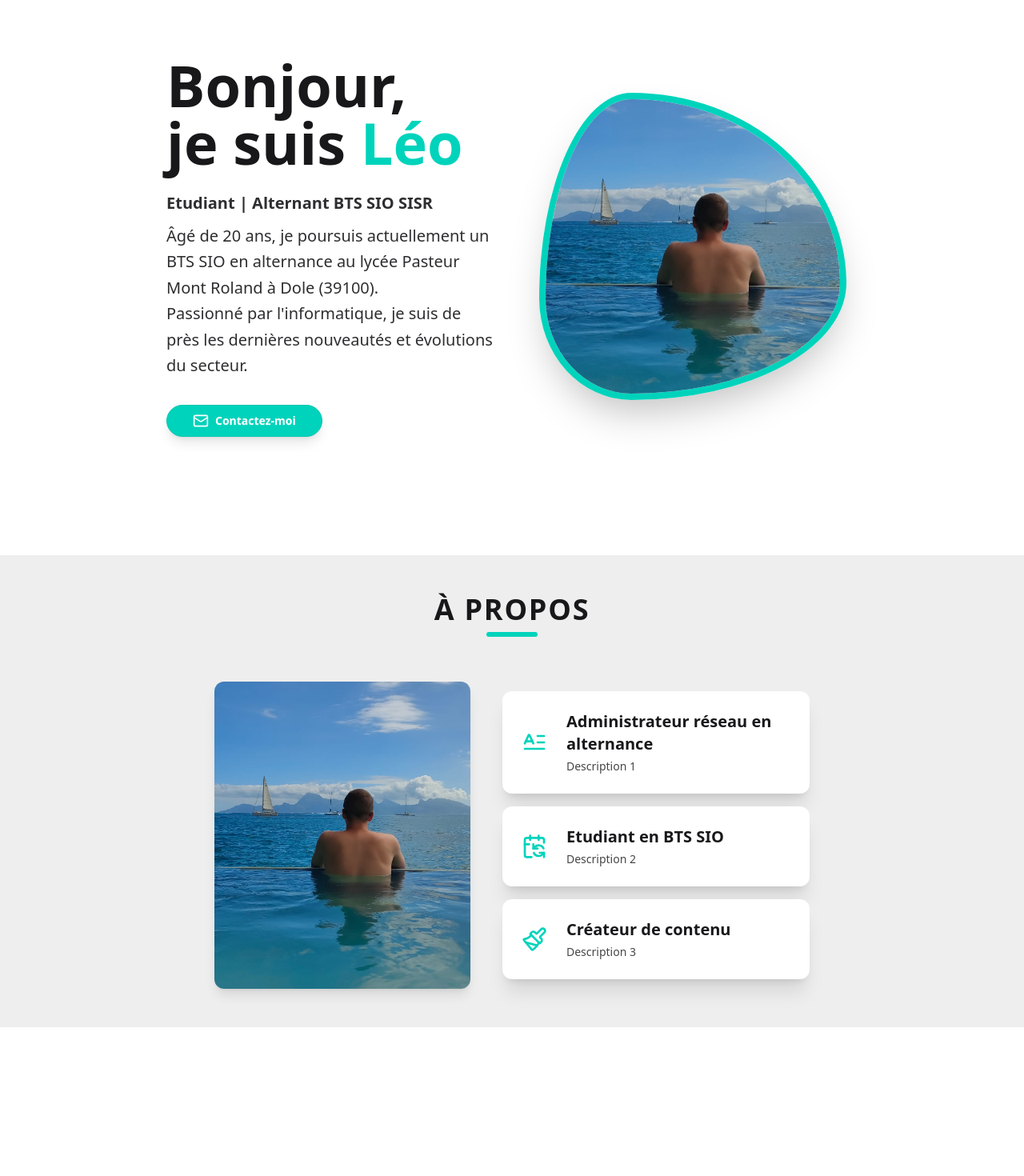
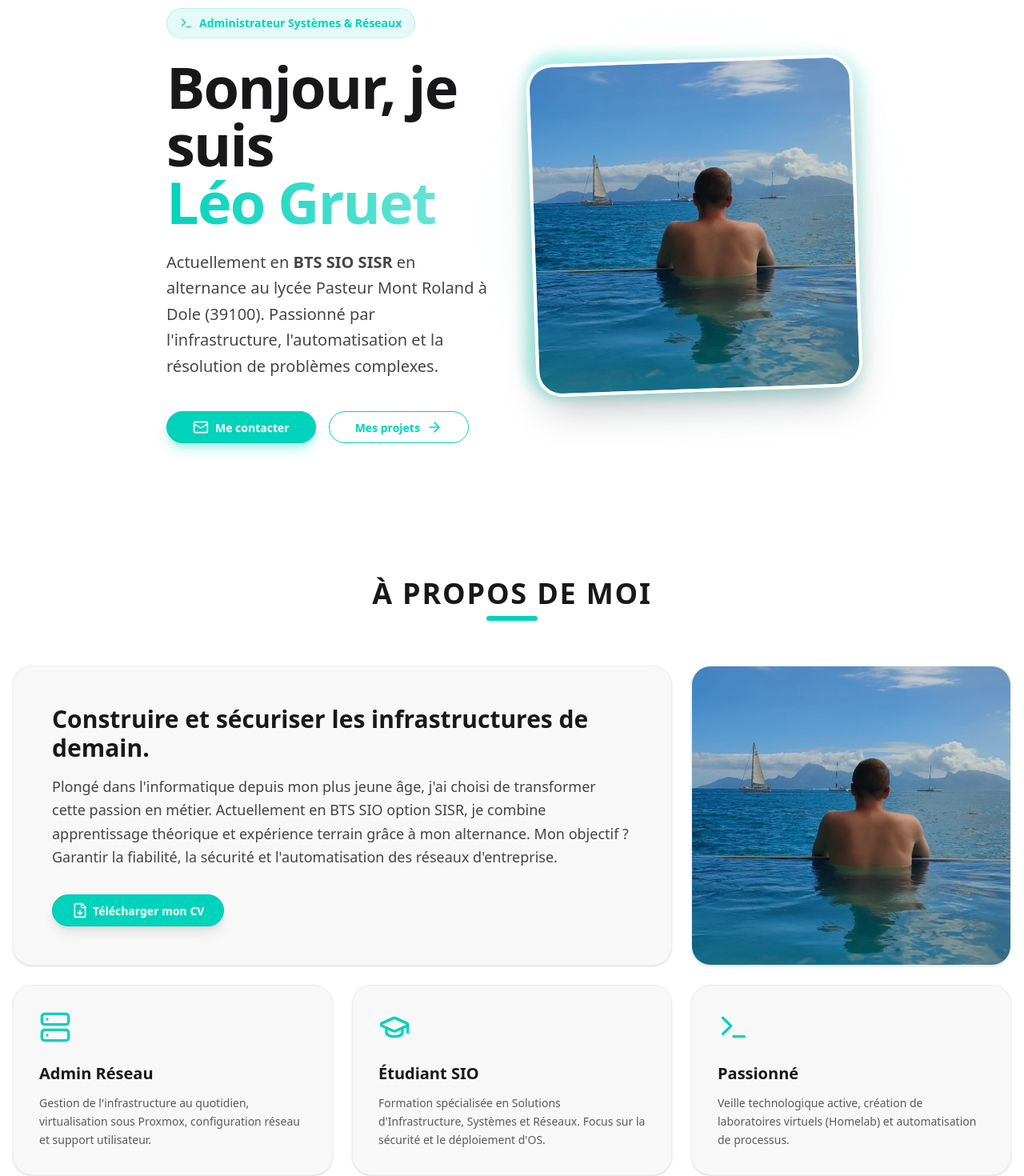
Before and after one commit to TheRinzler65/Portfolio, a React (Vite) app: page / in a window 1280 px wide. Shown: the part 160-1630 px from the top of the page at 80% size. Built offline with nearby package versions, Linux system fonts and the light colour scheme.

Commit message:
update du style des pages

```diff
--- a/src/components/About.tsx
+++ b/src/components/About.tsx
@@ -1,53 +1,67 @@
 import Title from "./Title";
-import { CalendarSync, LetterText, Paintbrush } from "lucide-react";
-
-const aboutSections = [
-  {
-    id: 1,
-    title: "Administrateur réseau en alternance",
-    description: "Description 1",
-    icon: <LetterText className="text-accent w-8 h-8" />,
-  },
-  {
-    id: 2,
-    title: "Etudiant en BTS SIO",
-    description: "Description 2",
-    icon: <CalendarSync className="text-accent w-8 h-8" />,
-  },
-  {
-    id: 3,
-    title: "Créateur de contenu",
-    description: "Description 3",
-    icon: <Paintbrush className="text-accent w-8 h-8" />,
-  },
-];
+import { Server, GraduationCap, Terminal, FileDown } from "lucide-react";
 
 const About = () => {
   return (
-    <div className="bg-base-300 py-12 px-4 mb-10 md:mb-32" id="About">
-      <Title title="À propos" />
-      <div className="flex flex-col md:flex-row justify-center items-center gap-10 mt-8">
-        <div className="hidden md:block">
+    <div className="py-20 px-4 max-w-7xl mx-auto" id="About">
+      <Title title="À propos de moi" />
+
+      <div className="grid grid-cols-1 md:grid-cols-3 gap-6 mt-10">
+        <div className="md:col-span-2 bg-base-200 rounded-3xl p-8 md:p-12 shadow-sm border border-base-300 flex flex-col justify-center">
+          <h2 className="text-3xl font-bold mb-4">
+            Construire et sécuriser les infrastructures de demain.
+          </h2>
+          <p className="text-lg opacity-80 leading-relaxed mb-8">
+            Plongé dans l'informatique depuis mon plus jeune âge, j'ai choisi de
+            transformer cette passion en métier. Actuellement en BTS SIO option
+            SISR, je combine apprentissage théorique et expérience terrain grâce
+            à mon alternance. Mon objectif ? Garantir la fiabilité, la sécurité
+            et l'automatisation des réseaux d'entreprise.
+          </p>
+          <a
+            href="/assets/CV.pdf"
+            target="_blank"
+            rel="noopener noreferrer"
+            className="btn btn-accent w-fit text-white rounded-full px-6 shadow-lg hover:scale-105 transition-transform"
+          >
+            <FileDown className="w-5 h-5" />
+            Télécharger mon CV
+          </a>
+        </div>
+
+        <div className="md:col-span-1 bg-base-200 rounded-3xl overflow-hidden shadow-sm border border-base-300 relative min-h-[300px]">
           <img
-            src="assets/profile.jpg"
-            alt="A propos de moi"
-            className="w-80 h-96 object-cover rounded-xl shadow-lg"
+            src="/assets/profile.jpg"
+            alt="Léo Gruet"
+            className="absolute inset-0 w-full h-full object-cover hover:scale-110 transition-transform duration-700"
           />
         </div>
 
-        <div className="flex flex-col gap-4 w-full md:w-auto">
-          {aboutSections.map((section) => (
-            <div
-              key={section.id}
-              className="flex flex-col md:flex-row items-center bg-base-100 p-6 rounded-xl w-full md:w-96 shadow-xl transition-transform hover:scale-105"
-            >
-              <div className="mb-4 md:mb-0 text-accent">{section.icon}</div>
-              <div className="md:ml-6 text-center md:text-left">
-                <h2 className="text-xl font-bold mb-1">{section.title}</h2>
-                <p className="text-sm opacity-80">{section.description}</p>
-              </div>
-            </div>
-          ))}
+        <div className="bg-base-200 rounded-3xl p-8 shadow-sm border border-base-300 hover:border-accent transition-colors group">
+          <Server className="w-10 h-10 text-accent mb-6 group-hover:scale-110 transition-transform" />
+          <h3 className="text-xl font-bold mb-3">Admin Réseau</h3>
+          <p className="opacity-70 text-sm leading-relaxed">
+            Gestion de l'infrastructure au quotidien, virtualisation sous
+            Proxmox, configuration réseau et support utilisateur.
+          </p>
+        </div>
+
+        <div className="bg-base-200 rounded-3xl p-8 shadow-sm border border-base-300 hover:border-accent transition-colors group">
+          <GraduationCap className="w-10 h-10 text-accent mb-6 group-hover:scale-110 transition-transform" />
+          <h3 className="text-xl font-bold mb-3">Étudiant SIO</h3>
+          <p className="opacity-70 text-sm leading-relaxed">
+            Formation spécialisée en Solutions d'Infrastructure, Systèmes et
+            Réseaux. Focus sur la sécurité et le déploiement d'OS.
+          </p>
+        </div>
+
+        <div className="bg-base-200 rounded-3xl p-8 shadow-sm border border-base-300 hover:border-accent transition-colors group">
+          <Terminal className="w-10 h-10 text-accent mb-6 group-hover:scale-110 transition-transform" />
+          <h3 className="text-xl font-bold mb-3">Passionné</h3>
+          <p className="opacity-70 text-sm leading-relaxed">
+            Veille technologique active, création de laboratoires virtuels
+            (Homelab) et automatisation de processus.
+          </p>
         </div>
       </div>
     </div>
--- a/src/components/Home.tsx
+++ b/src/components/Home.tsx
@@ -1,4 +1,4 @@
-import { Mail } from "lucide-react";
+import { Mail, ArrowRight, Terminal } from "lucide-react";
 
 const Home = () => {
   const openModal = () => {
@@ -8,47 +8,69 @@ const Home = () => {
     }
   };
 
+  const scrollToProjects = () => {
+    const element = document.getElementById("Projects");
+    if (element) {
+      element.scrollIntoView({ behavior: "smooth" });
+    }
+  };
+
   return (
     <div
       id="Home"
-      className="flex flex-col-reverse md:flex-row justify-center items-center gap-10 py-10 md:py-32 px-4 max-w-7xl mx-auto"
+      className="min-h-[85vh] flex flex-col-reverse lg:flex-row justify-center items-center gap-12 py-12 px-4 max-w-7xl mx-auto"
     >
-      <div className="flex flex-col md:w-1/2">
-        <h1 className="text-5xl md:text-7xl font-bold text-center md:text-left mb-6">
-          Bonjour, <br /> je suis <span className="text-accent">Léo</span>
+      <div className="flex flex-col lg:w-1/2 relative z-10">
+        <div className="inline-flex items-center gap-2 px-4 py-2 rounded-full bg-accent/10 text-accent font-bold text-sm w-fit mb-6 border border-accent/20">
+          <Terminal className="w-4 h-4" />
+          <span>Administrateur Systèmes & Réseaux</span>
+        </div>
+
+        <h1 className="text-5xl md:text-6xl lg:text-7xl font-extrabold text-center md:text-left mb-6 tracking-tight">
+          Bonjour, je suis <br className="hidden md:block" />
+          <span className="text-transparent bg-clip-text bg-gradient-to-r from-accent to-accent/60">
+            Léo Gruet
+          </span>
         </h1>
 
-        <p className="text-lg md:text-xl text-center md:text-left mb-8 opacity-90 leading-relaxed">
-          <span className="font-semibold block mb-2">
-            Etudiant | Alternant BTS SIO SISR
-          </span>
-          Âgé de 20 ans, je poursuis actuellement un BTS SIO en alternance au
-          lycée Pasteur Mont Roland à Dole (39100).
-          <br className="hidden md:block" />
-          Passionné par l'informatique, je suis de près les dernières nouveautés
-          et évolutions du secteur.
+        <p className="text-lg md:text-xl text-center md:text-left mb-10 opacity-80 leading-relaxed max-w-2xl">
+          Actuellement en{" "}
+          <strong className="text-base-content">BTS SIO SISR</strong> en
+          alternance au lycée Pasteur Mont Roland à Dole (39100). Passionné par
+          l'infrastructure, l'automatisation et la résolution de problèmes
+          complexes.
         </p>
 
-        <div className="flex justify-center md:justify-start">
+        <div className="flex flex-col sm:flex-row justify-center md:justify-start gap-4">
           <button
             onClick={openModal}
-            className="btn btn-accent text-white font-bold px-8 py-3 rounded-full shadow-lg hover:scale-105 transition-transform flex items-center gap-2"
+            className="btn btn-accent text-white font-bold px-8 py-3 rounded-full shadow-lg shadow-accent/30 hover:shadow-accent/50 hover:-translate-y-1 transition-all flex items-center gap-2"
           >
             <Mail className="w-5 h-5" />
-            Contactez-moi
+            Me contacter
+          </button>
+          <button
+            onClick={scrollToProjects}
+            className="btn btn-outline btn-accent font-bold px-8 py-3 rounded-full hover:-translate-y-1 transition-all flex items-center gap-2"
+          >
+            Mes projets
+            <ArrowRight className="w-5 h-5" />
           </button>
         </div>
       </div>
 
-      <div className="md:w-1/2 flex justify-center items-center">
-        <img
-          src="assets/profile.jpg"
-          alt="Portrait Léo"
-          className="w-72 h-72 md:w-96 md:h-96 object-cover border-8 border-accent shadow-2xl"
-          style={{
-            borderRadius: "30% 70% 70% 30% / 67% 62% 38% 33%",
-          }}
-        />
+      <div className="lg:w-1/2 flex justify-center items-center relative mt-8 lg:mt-0">
+        <div className="absolute w-72 h-72 bg-accent/20 rounded-full blur-3xl -z-10"></div>
+
+        <div className="relative group">
+          <div className="absolute -inset-2 bg-gradient-to-r from-accent to-accent/50 rounded-[2.5rem] blur opacity-30 group-hover:opacity-60 transition duration-500"></div>
+
+          <img
+            src="/assets/profile.jpg"
+            alt="Portrait Léo"
+            className="relative w-64 h-64 sm:w-80 sm:h-80 md:w-[26rem] md:h-[26rem] object-cover rounded-[2rem] border-4 border-base-100 shadow-2xl transition-transform duration-500 group-hover:scale-[1.02] -rotate-2 group-hover:rotate-0"
+          />
+        </div>
       </div>
     </div>
   );
```
Also changed, not shown: src/components/MiscProjects.tsx (+38 -19 lines), src/components/ProjectDetails.tsx (+136 -64 lines), src/components/Projects.tsx (+46 -23 lines).
